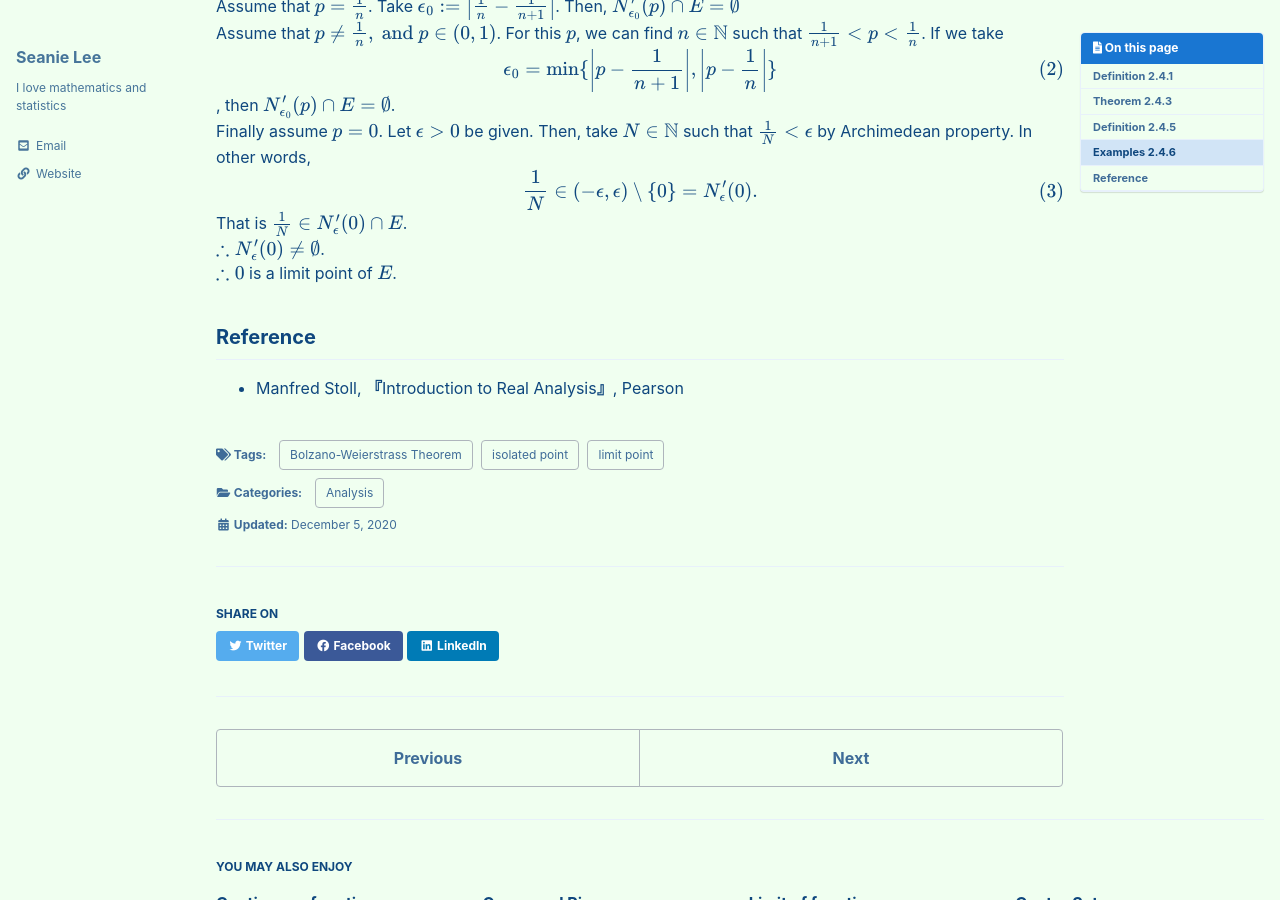
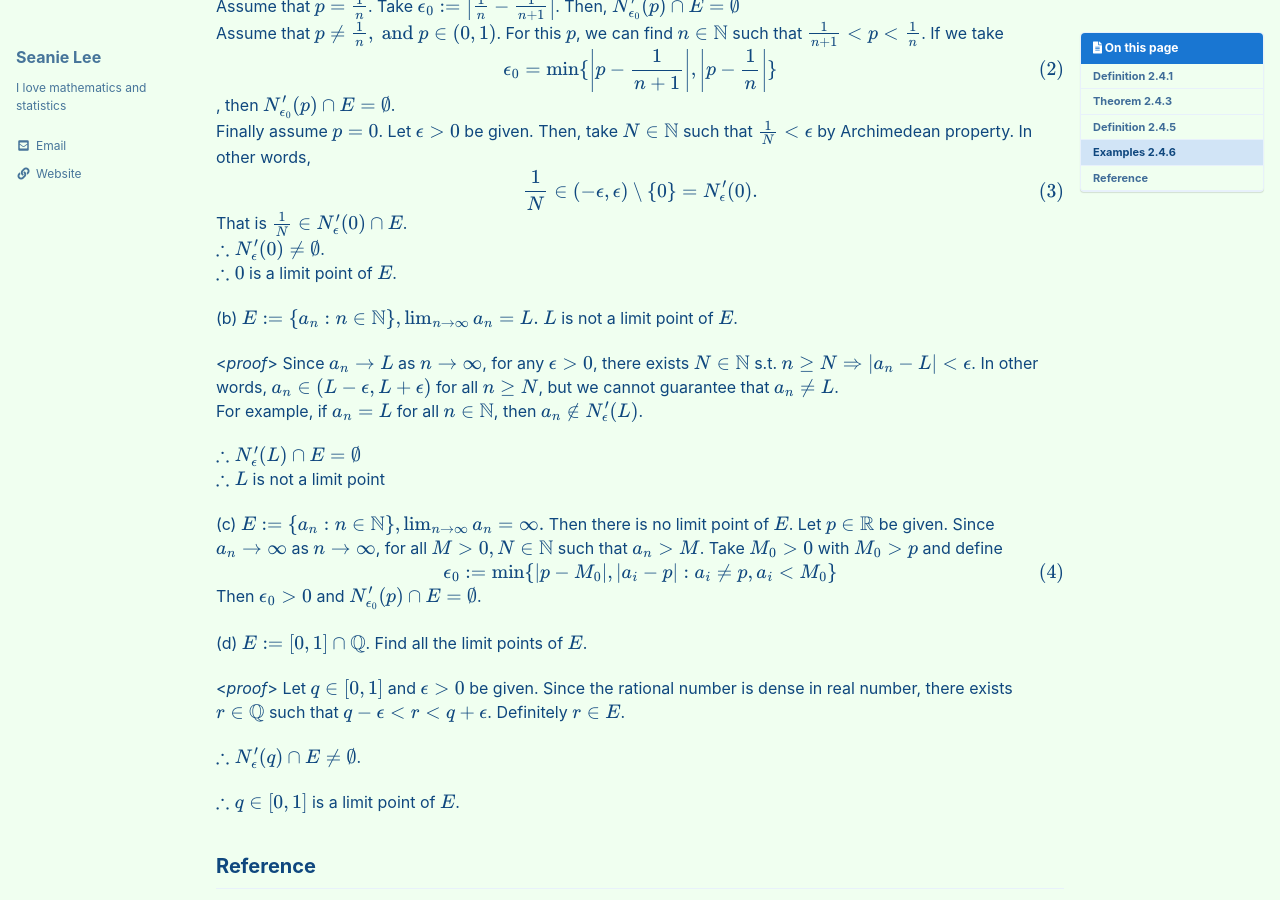
Before and after one commit to seanie12/blog, a Jekyll site: the page built from _posts/2020-12-05-subsequence-bolzano-weierstrass.md, in a window 1280 px wide and 900 px high, scrolled down 992 px. Built offline with Jekyll 4.4.1, drawn with Linux system fonts in a browser that asks for light colours; cached includes are drawn as plain includes; formulas are drawn with MathJax 3; some of the changed text lies outside the part shown.

Commit message:
Update 2020-12-05-subsequence-bolzano-weierstrass.md

```diff
--- a/_posts/2020-12-05-subsequence-bolzano-weierstrass.md
+++ b/_posts/2020-12-05-subsequence-bolzano-weierstrass.md
@@ -65,5 +65,32 @@ $$
 That is $\frac{1}{N}\in N^\prime_\epsilon (0) \cap E$. <br /> $\therefore N^\prime_\epsilon (0)\neq \emptyset$. <br /> $\therefore 0$  is a limit point of $E$.
 $$\tag*{$\square$}$$
 
+(b) $$E:=\{a_n:n\in\mathbb{N}\}, \lim_{n\to\infty}a_n =L.$$ $L$ is not a limit point of $E$.
+
+<*proof*>
+Since $a_n\to L$ as $n\to\infty$, for any $\epsilon >0$, there exists $N\in\mathbb{N}$ s.t. $n\geq N \Rightarrow \left|a_n-L\right|<\epsilon$. In other words, $a_n \in (L-\epsilon, L+\epsilon)$ for all $n\geq N$, but we cannot guarantee that $a_n \neq L$. <br /> For example, if $a_n=L$ for all $n\in\mathbb{N}$, then $a_n\not\in N^\prime_\epsilon (L)$.
+
+$\therefore N^\prime_\epsilon (L) \cap E =\emptyset$ <br />
+$\therefore L$  is not a limit point
+$$\tag*{$\square$}$$
+
+(c) $$E:=\{a_n:n\in\mathbb{N}\}, \lim_{n\to\infty}a_n =\infty.$$ Then there is no limit point of $E$.
+Let $p\in\mathbb{R}$ be given. Since $a_n\to\infty$ as $n\to\infty$, for all $M>0, N\in\mathbb{N}$ such that $a_n > M$. Take $M_0 >0$ with $M_0 > p$ and define
+$$
+\begin{align}
+\epsilon_0 := \min\{|p-M_0|, |a_i-p|: a_i\neq p, a_i <M_0 \}
+\end{align}
+$$
+Then $\epsilon_0 >0$ and $N^\prime_{\epsilon_0} (p) \cap E =\emptyset$.
+
+(d) $E:=[0,1]\cap \mathbb{Q}$. Find all the limit points of $E$.
+
+<*proof*>
+Let $q\in [0,1]$ and $\epsilon >0$ be given. Since the rational number is dense in real number, there exists $r\in\mathbb{Q}$ such that $q-\epsilon <r <q+\epsilon$. Definitely $r\in E$.
+
+$\therefore N^\prime_\epsilon (q) \cap E \neq \emptyset$.
+
+$\therefore q \in [0,1]$ is a limit point of $E$.
+
 ## Reference
 - Manfred Stoll,  **『**Introduction to Real Analysis**』**, Pearson
```
